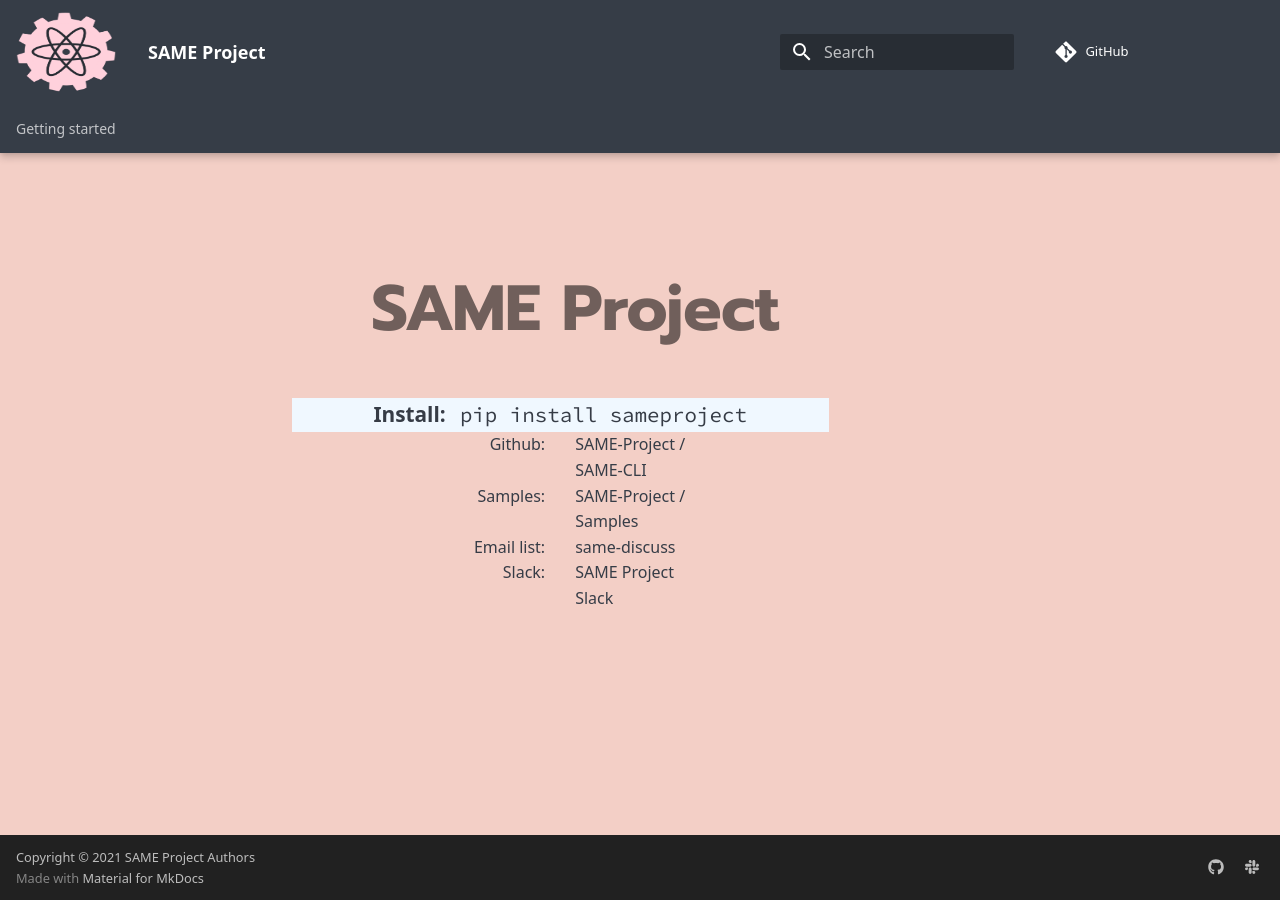
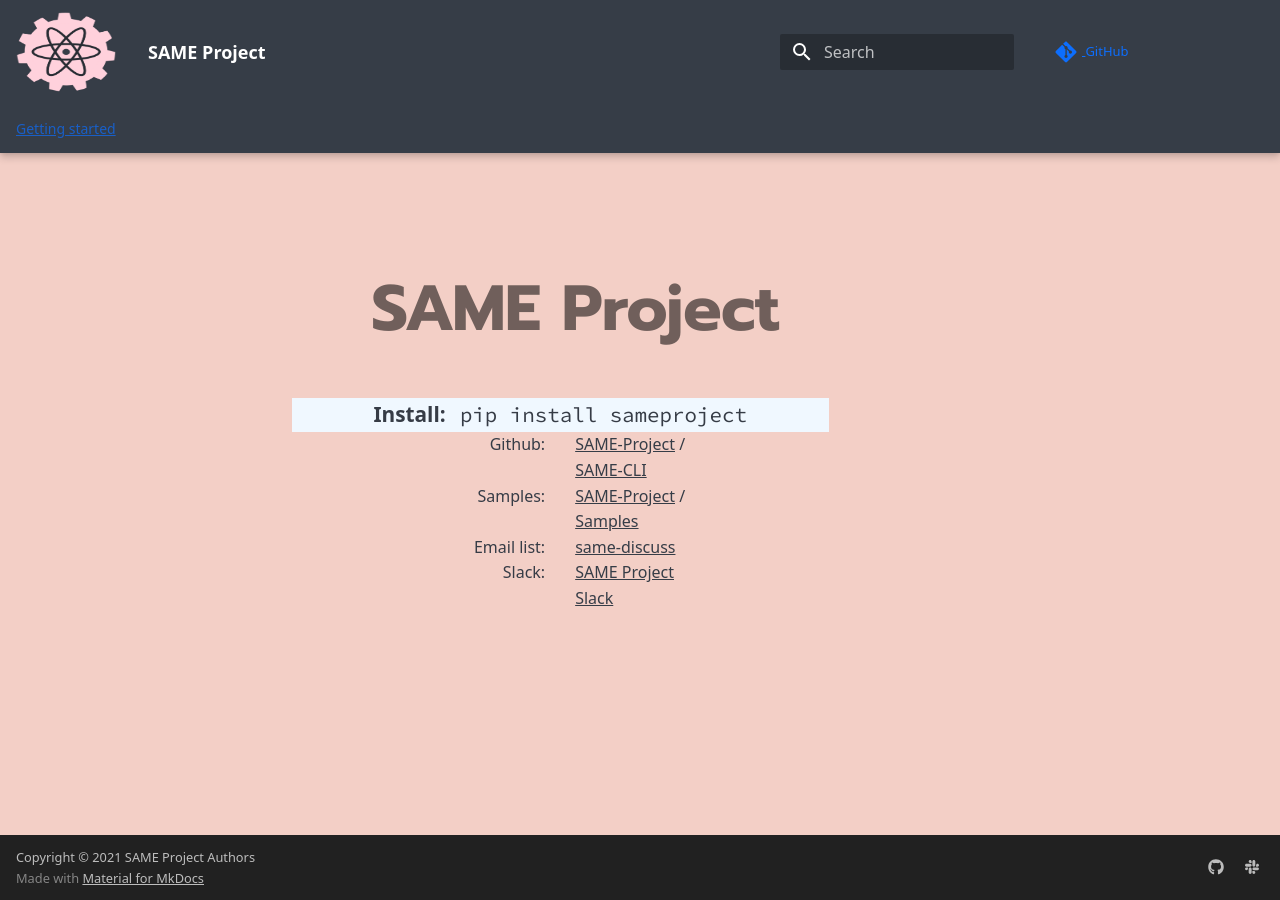
Before and after one commit to js-ts/same-mkdocs, an MkDocs documentation site: the page built from docs/index.md, in a window 1280 px wide. Built offline with MkDocs 1.6.1 and Material for MkDocs 9.7.7, drawn with Linux system fonts in a browser that asks for light colours; comment, search, counter and statistics services are not loaded.

Commit message:
Update home.html

```diff
--- a/overrides/home.html
+++ b/overrides/home.html
@@ -17,14 +17,6 @@
     background-color: #F3CFC6;
     color: #363C46;
 }
-
-
-a {
-    color: #ffffff;
-    text-decoration: none;
-}
-
-
 </style>
 <div class="row h-100">
   <div class="col-sm-10 my-auto">
```
